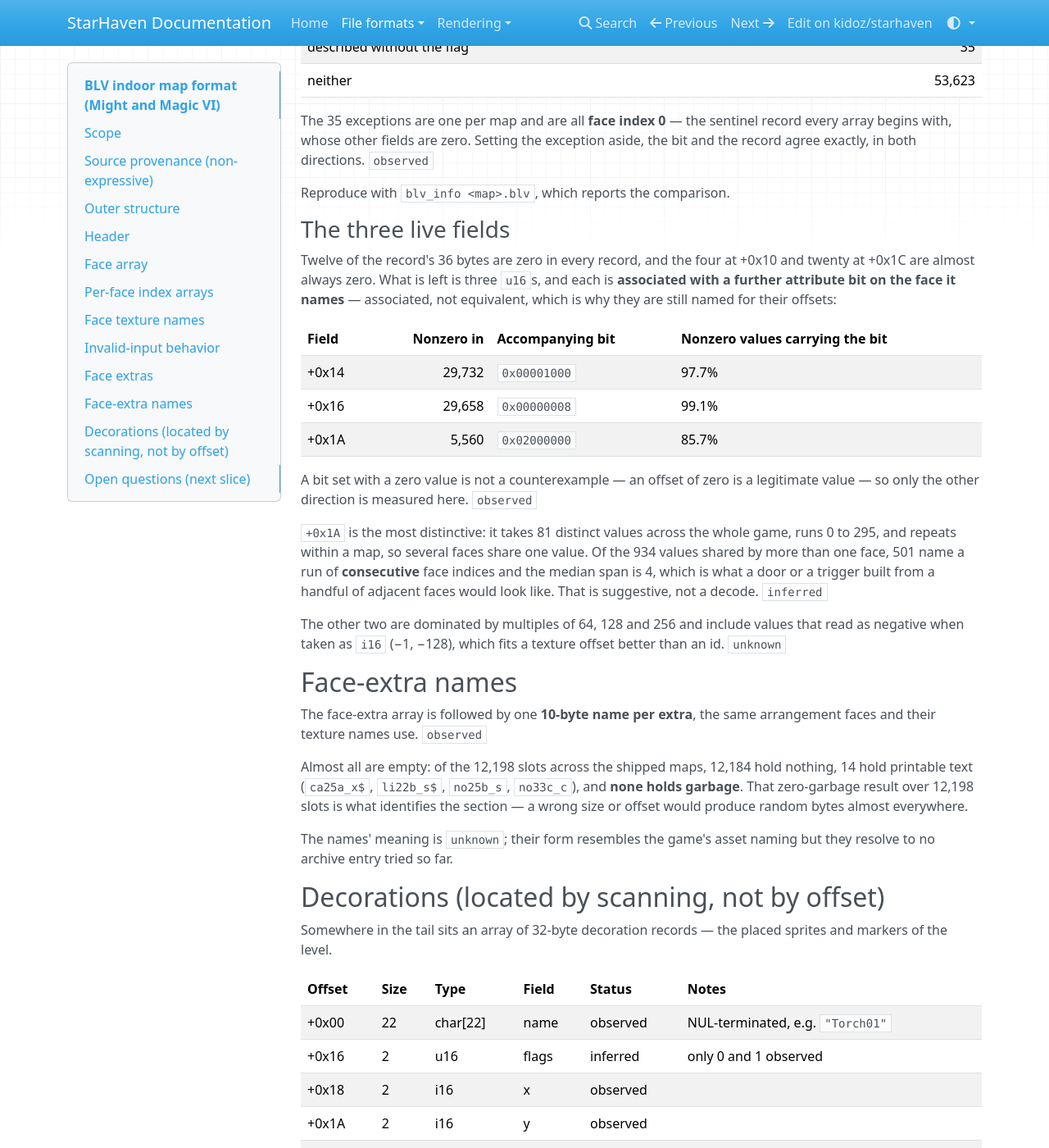
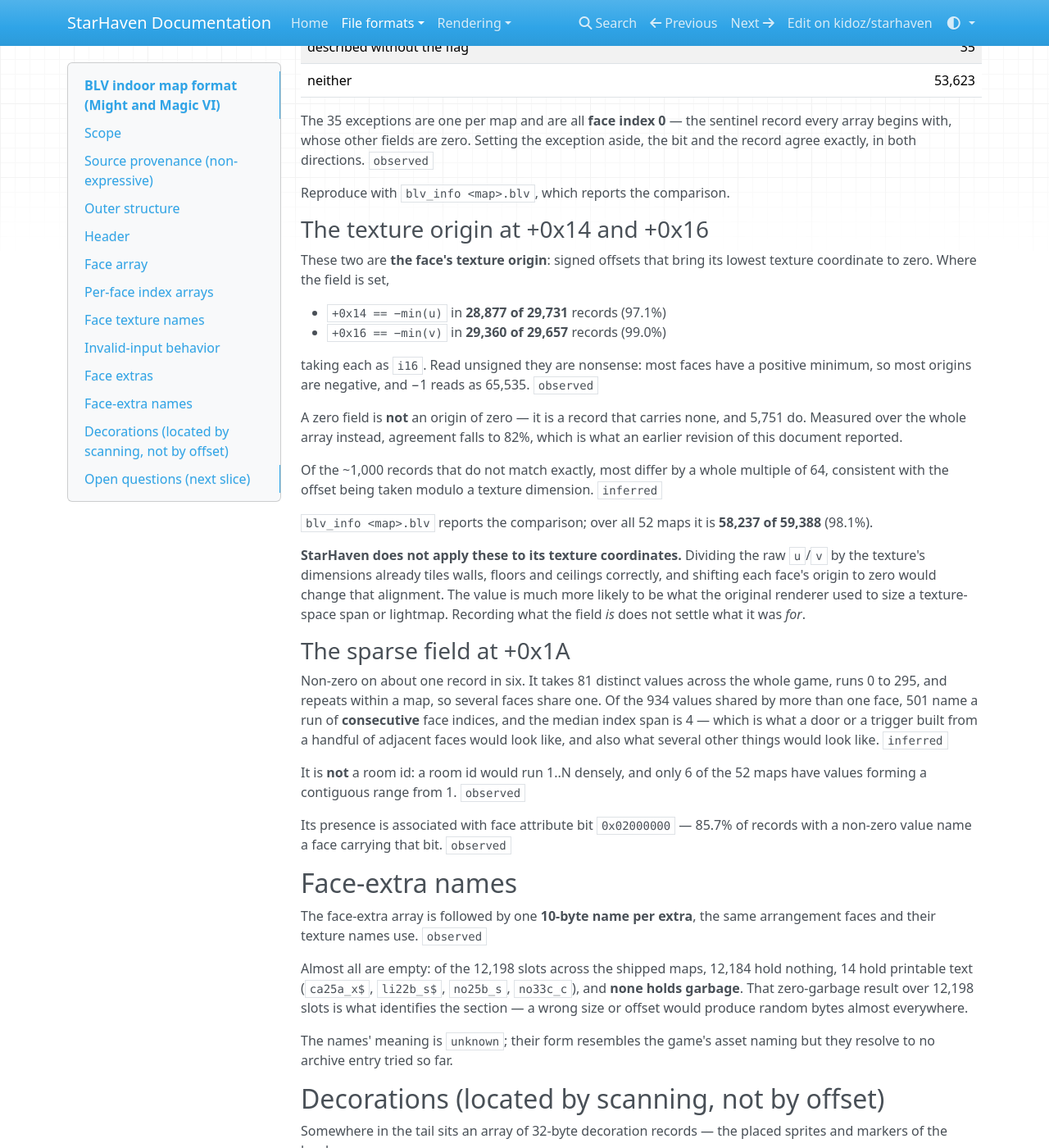
Before and after one commit to kidoz/starhaven, an MkDocs documentation site: the page built from docs/formats/blv.md, in a window 1280 px wide and 1400 px high, scrolled down 4979 px. Shown: the whole window at 82% size. Built offline with MkDocs 1.6.1, drawn with Linux system fonts in a browser that asks for light colours; nearby versions of some CDN libraries; some of the changed text lies outside the part shown.

Commit message:
Document the face extra's texture origin

```diff
--- a/docs/formats/blv.md
+++ b/docs/formats/blv.md
@@ -182,8 +182,8 @@ attached to selected faces rather than a parallel array.
 | +0x0C | 2 | u16 | face_index | observed | always a valid face index |
 | +0x0E | 2 | u16 | marker | observed | **0xffff in all 35,485 records** |
 | +0x10 | 4 | — | unknown | unknown | |
-| +0x14 | 2 | u16 | unknown | unknown | usually non-zero; 128/256/384 common |
-| +0x16 | 2 | u16 | unknown | unknown | usually non-zero |
+| +0x14 | 2 | i16 | texture origin u | observed | −min(u) of the face |
+| +0x16 | 2 | i16 | texture origin v | observed | −min(v) of the face |
 | +0x18 | 2 | — | unknown | unknown | |
 | +0x1A | 2 | u16 | unknown | unknown | non-zero on ~1 record in 6 |
 | +0x1C | 20 | — | unknown | unknown | zero in all but 3 observed records |
@@ -213,33 +213,50 @@ exception aside, the bit and the record agree exactly, in both directions.
 
 Reproduce with `blv_info <map>.blv`, which reports the comparison.
 
-### The three live fields
+### The texture origin at +0x14 and +0x16
 
-Twelve of the record's 36 bytes are zero in every record, and the four at +0x10
-and twenty at +0x1C are almost always zero. What is left is three `u16`s, and
-each is **associated with a further attribute bit on the face it names** —
-associated, not equivalent, which is why they are still named for their
-offsets:
+These two are **the face's texture origin**: signed offsets that bring its
+lowest texture coordinate to zero. Where the field is set,
 
-| Field | Nonzero in | Accompanying bit | Nonzero values carrying the bit |
-| --- | ---: | --- | --- |
-| +0x14 | 29,732 | `0x00001000` | 97.7% |
-| +0x16 | 29,658 | `0x00000008` | 99.1% |
-| +0x1A | 5,560 | `0x02000000` | 85.7% |
+- `+0x14 == −min(u)` in **28,877 of 29,731** records (97.1%)
+- `+0x16 == −min(v)` in **29,360 of 29,657** records (99.0%)
 
-A bit set with a zero value is not a counterexample — an offset of zero is a
-legitimate value — so only the other direction is measured here. `observed`
+taking each as `i16`. Read unsigned they are nonsense: most faces have a
+positive minimum, so most origins are negative, and −1 reads as 65,535.
+`observed`
 
-`+0x1A` is the most distinctive: it takes 81 distinct values across the whole
-game, runs 0 to 295, and repeats within a map, so several faces share one
-value. Of the 934 values shared by more than one face, 501 name a run of
-**consecutive** face indices and the median span is 4, which is what a door or
-a trigger built from a handful of adjacent faces would look like. That is
-suggestive, not a decode. `inferred`
+A zero field is **not** an origin of zero — it is a record that carries none,
+and 5,751 do. Measured over the whole array instead, agreement falls to 82%,
+which is what an earlier revision of this document reported.
 
-The other two are dominated by multiples of 64, 128 and 256 and include values
-that read as negative when taken as `i16` (−1, −128), which fits a texture
-offset better than an id. `unknown`
+Of the ~1,000 records that do not match exactly, most differ by a whole
+multiple of 64, consistent with the offset being taken modulo a texture
+dimension. `inferred`
+
+`blv_info <map>.blv` reports the comparison; over all 52 maps it is
+**58,237 of 59,388** (98.1%).
+
+**StarHaven does not apply these to its texture coordinates.** Dividing the raw
+`u`/`v` by the texture's dimensions already tiles walls, floors and ceilings
+correctly, and shifting each face's origin to zero would change that alignment.
+The value is much more likely to be what the original renderer used to size a
+texture-space span or lightmap. Recording what the field *is* does not settle
+what it was *for*.
+
+### The sparse field at +0x1A
+
+Non-zero on about one record in six. It takes 81 distinct values across the
+whole game, runs 0 to 295, and repeats within a map, so several faces share
+one. Of the 934 values shared by more than one face, 501 name a run of
+**consecutive** face indices, and the median index span is 4 — which is what a
+door or a trigger built from a handful of adjacent faces would look like, and
+also what several other things would look like. `inferred`
+
+It is **not** a room id: a room id would run 1..N densely, and only 6 of the 52
+maps have values forming a contiguous range from 1. `observed`
+
+Its presence is associated with face attribute bit `0x02000000` — 85.7% of
+records with a non-zero value name a face carrying that bit. `observed`
 
 ## Face-extra names
 
```
